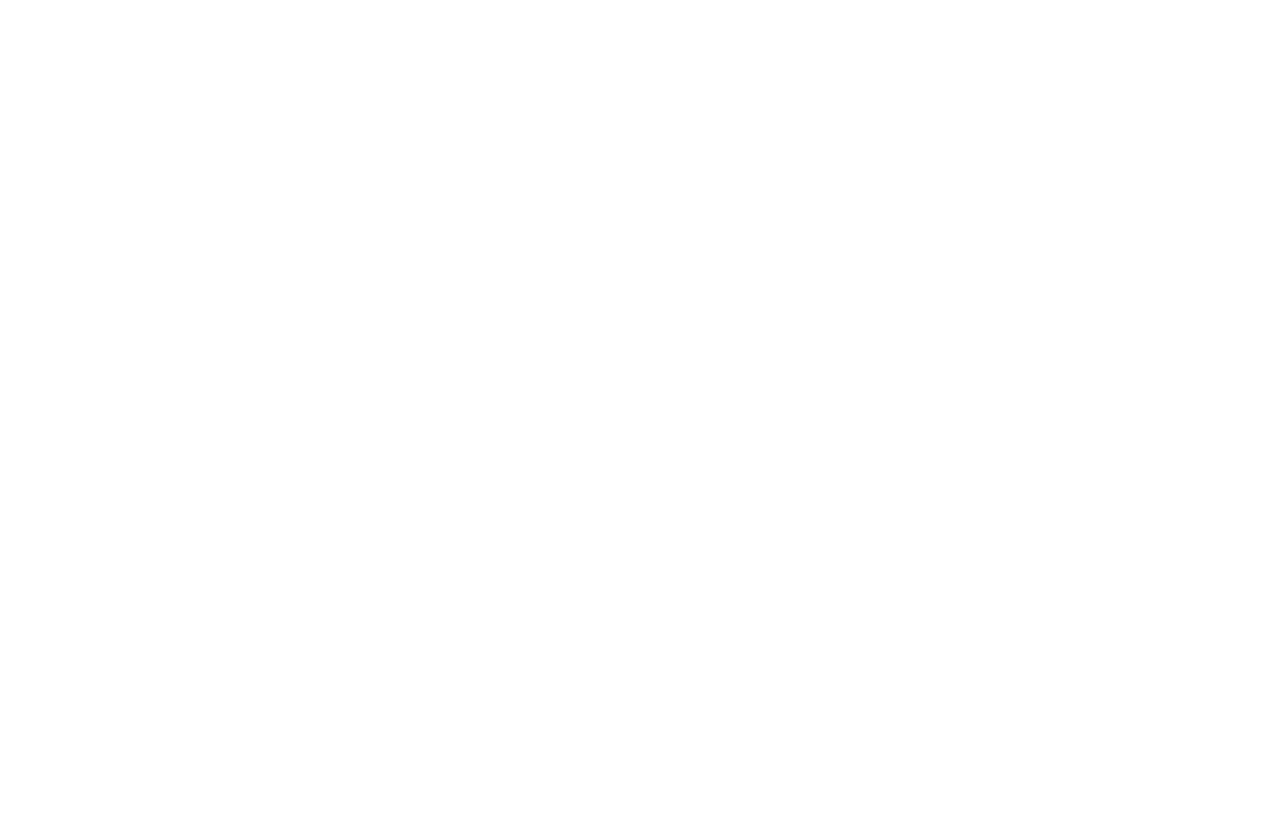
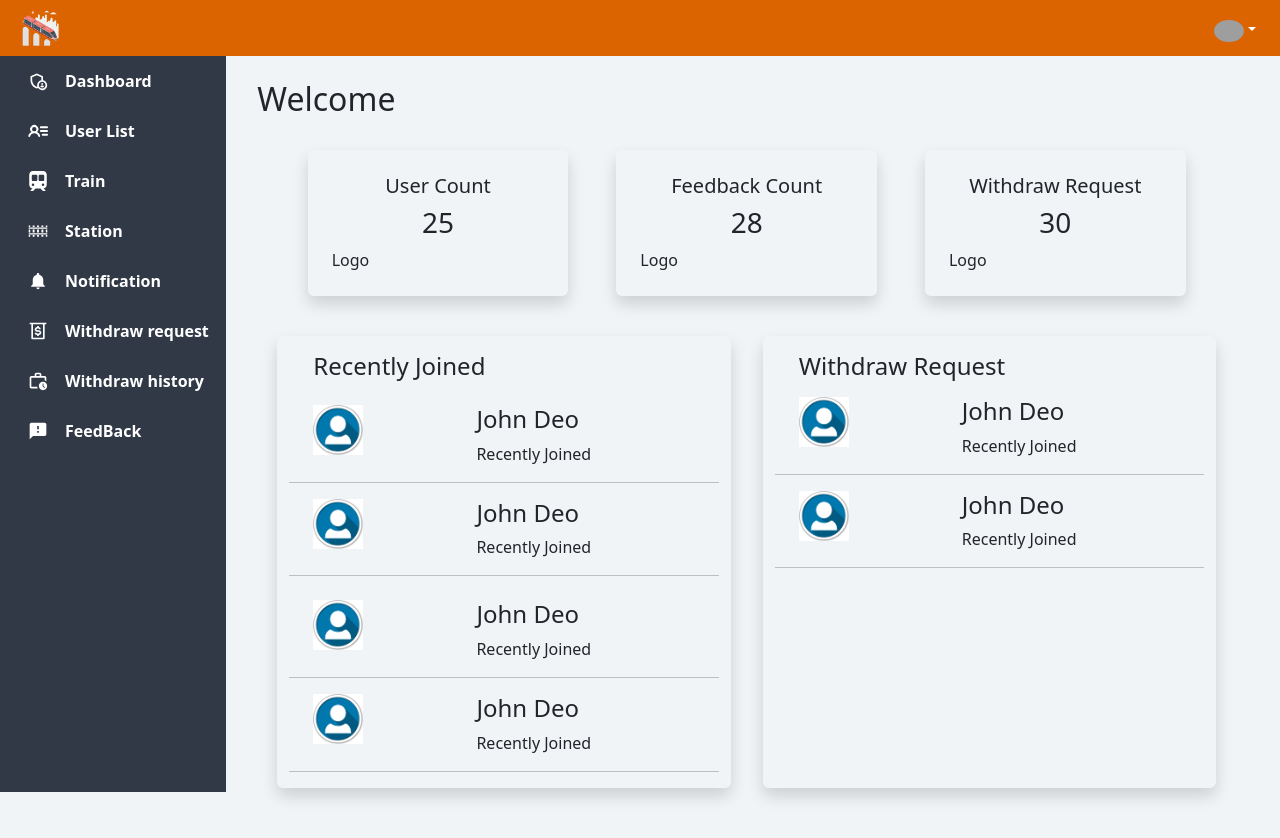
Before and after one commit to anbushan/Train-web-app, a React (Create React App) app: page /admin/Dashboard in a window 1280 px wide. Before the commit this address had no page. Shown: the top 838 px of the page. Before the commit the page ends 800 px from the top, so only its background shows below. Built offline with nearby package versions, Linux system fonts and the light colour scheme; sample sign-in values are in the browser's storage; grey boxes are pictures that could not be loaded.

Commit message:
creating path

```diff
--- a/src/routes/index.js
+++ b/src/routes/index.js
@@ -59,7 +59,7 @@ export default function Router() {
 
 
             {
-              path: "/admin/Traininfo",
+              path: "/admin/Userlist",
               element: (
                 <AuthGuard>
                   <TrainInfo/>
@@ -69,10 +69,10 @@ export default function Router() {
 
 
             {
-              path: "/admin/Dash",
+              path: "/admin/Dashboard",
               element: (
                 <AuthGuard>
-                  <Dash/>
+                  <Dashboard/>
                 </AuthGuard>
               ),
             },
@@ -82,6 +82,15 @@ export default function Router() {
               element: (
                 <AuthGuard>
                   <Notification/>
+                </AuthGuard>
+              ),
+            },
+
+            {
+              path: "/admin/Feedback",
+              element: (
+                <AuthGuard>
+                  <FeedBack/>
                 </AuthGuard>
               ),
             },
@@ -117,7 +126,10 @@ const Station = Loadable(lazy(()=>import("../pages/Station/Station")));
 const Notification = Loadable(lazy(()=>import("../pages/Notification/Notification")));
 
 
-const Dash = Loadable(lazy(()=>import("../pages/Dashboard/Dashboard")));
+const Dashboard = Loadable(lazy(()=>import("../pages/Dashboard/Dashboard")));
+
+
+const FeedBack = Loadable(lazy(()=>import("../pages/FeedBack/FeedBack")));
 
 
 // const NotFound = Loadable(lazy(() => import("../pages/404/Page404")));
```
